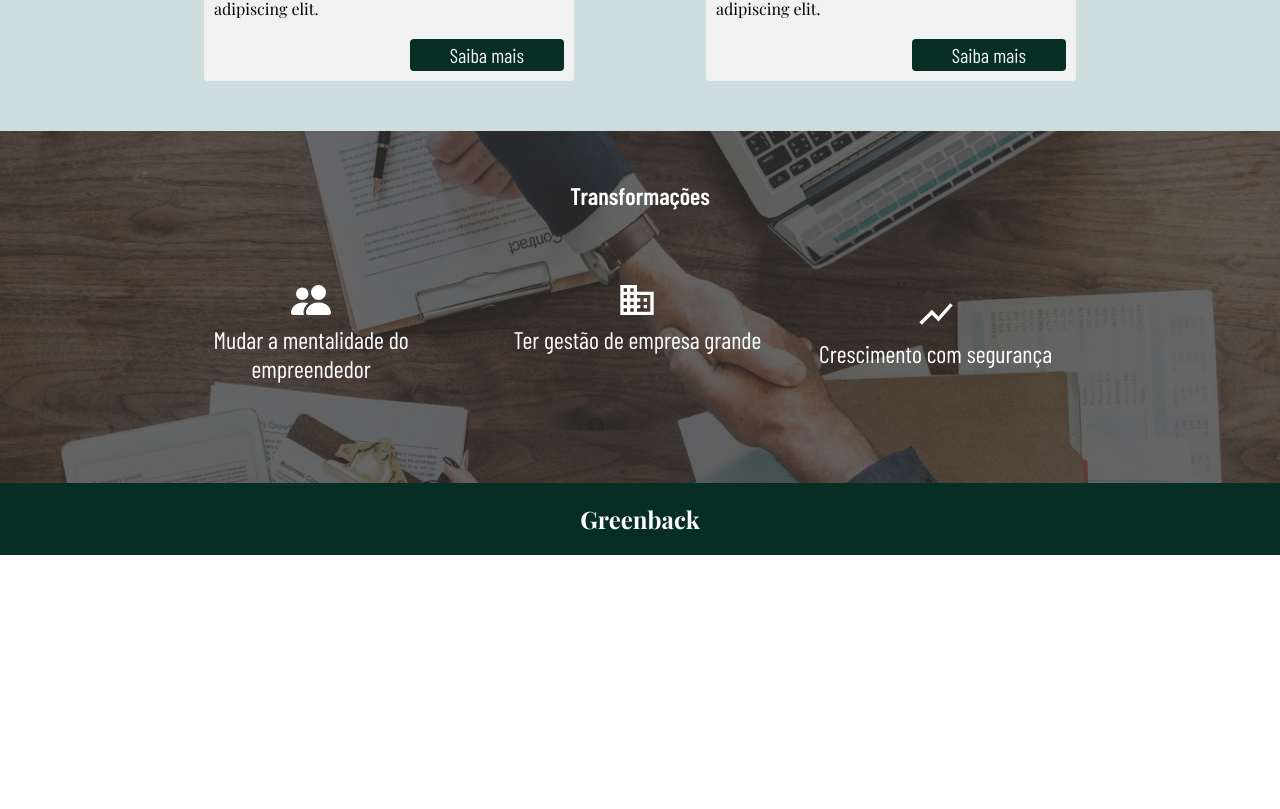
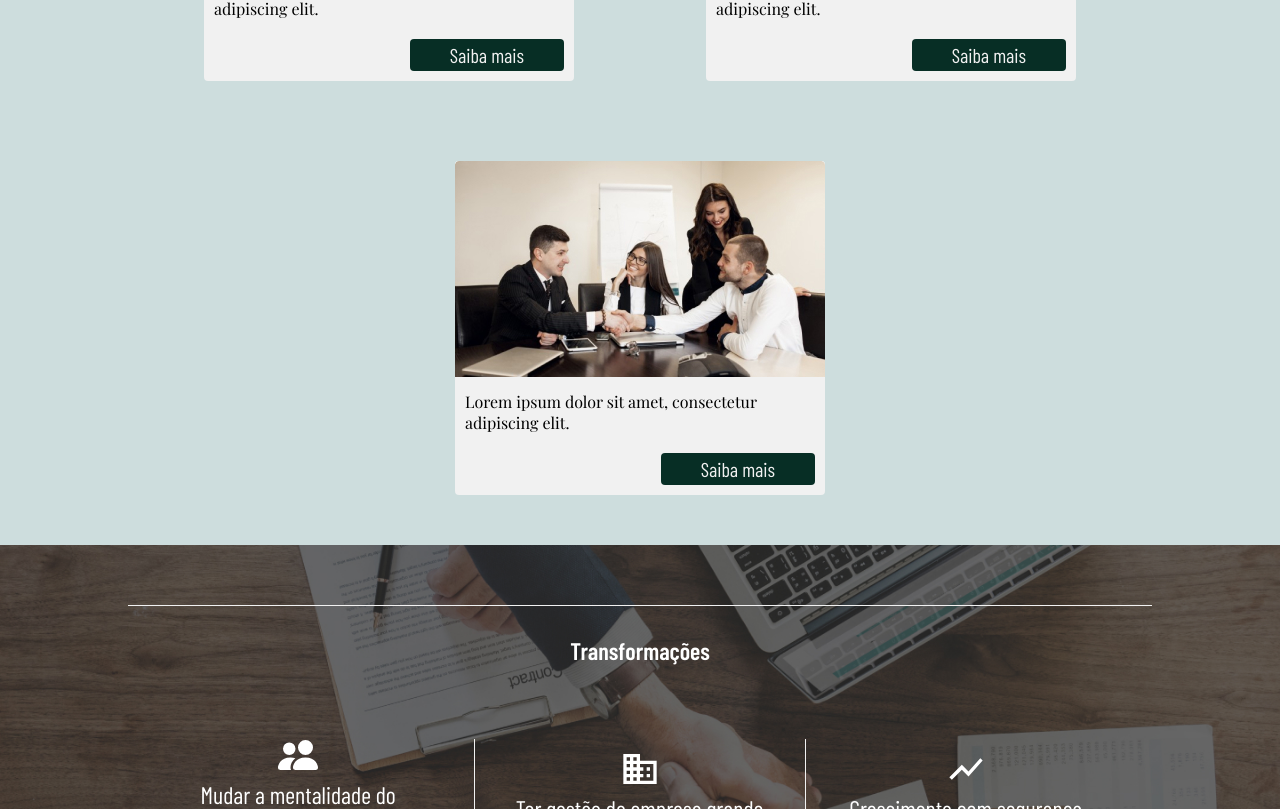
Before and after one commit to GSGaldino/greenback, a Next.js app: page / in a window 1280 px wide. Shown: the part 1511-2320 px from the top of the page. Before the commit the page ends 2066 px from the top, so only its background shows below. Built offline with nearby package versions, Linux system fonts and the light colour scheme; a web font is replaced by a local one.

Commit message:
Entrega v1

```diff
--- a/components/Articles/index.js
+++ b/components/Articles/index.js
@@ -12,6 +12,9 @@ export default function Articles() {
       post_content: 'Lorem ipsum dolor sit amet, consectetur adipiscing elit.'
     }, {
       image_url: '/post1.jpg',
+      post_content: 'Lorem ipsum dolor sit amet, consectetur adipiscing elit.'
+    },{
+      image_url: '/post3.jpg',
       post_content: 'Lorem ipsum dolor sit amet, consectetur adipiscing elit.'
     },{
       image_url: '/post3.jpg',
--- a/components/Articles/index.module.css
+++ b/components/Articles/index.module.css
@@ -11,6 +11,12 @@
   background: #F1F1F1;
   border-radius: 4px;
   overflow: hidden;
+  transition: all 0.4s ease;
+  cursor: default;
+}
+
+.article:hover{
+  box-shadow: 0 0px 20px rgba(0,0,0,.3);
 }
 
 .article img{
--- a/components/FirstSection/index.module.css
+++ b/components/FirstSection/index.module.css
@@ -63,6 +63,12 @@
   text-align: center;
   padding: 14px;
   box-shadow: 0 8px 6px rgba(0,0,0,.25);
+  cursor: default;
+  transition: filter 3s ease;
+}
+
+.attribute:hover{
+  filter: brightness(150%);
 }
 
 .attribute p{
--- a/components/Transformations/index.module.css
+++ b/components/Transformations/index.module.css
@@ -50,6 +50,15 @@
     background-attachment: fixed;
   }
 
+  .transformations:before{
+    content: '';
+    background: #f1f1f1;
+    width: 80%;
+    height: 1px;
+    display: block;
+    margin: 20px auto;
+  }
+
   .transformations img{
     display: none;
   }
@@ -58,10 +67,17 @@
     display: flex;
     justify-content: space-around;
     border: none;
-    width: 65%;
+    width: 68%;
+    align-items: center;
   }
 
   .container .item{
     width: 250px;
   }
+
+  .container .withEffect .item:last-child{
+    border-left: 1px solid #f1f1f1;
+    border-right: 1px solid #f1f1f1;
+    padding: 10px 40px;
+  }
 }
```
